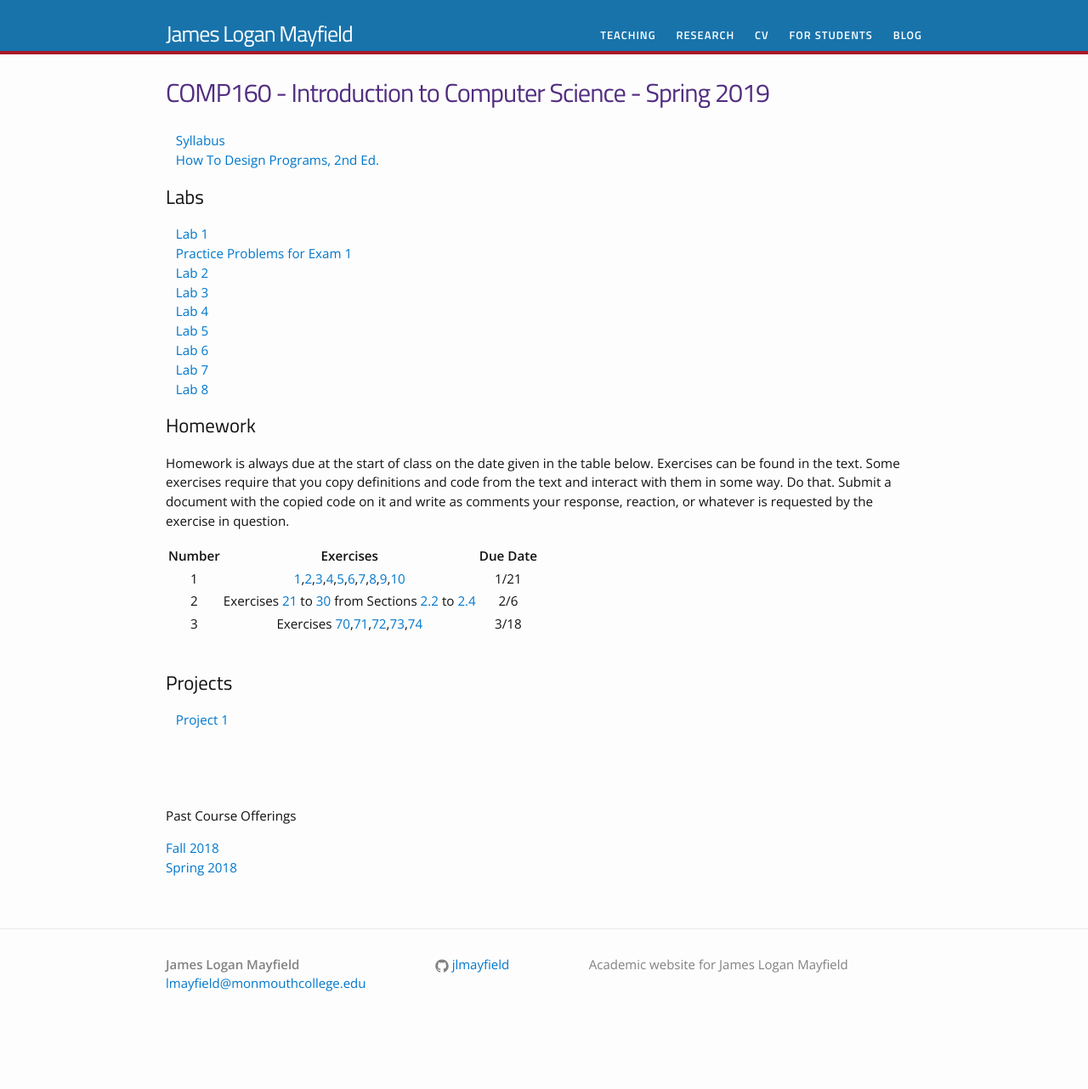
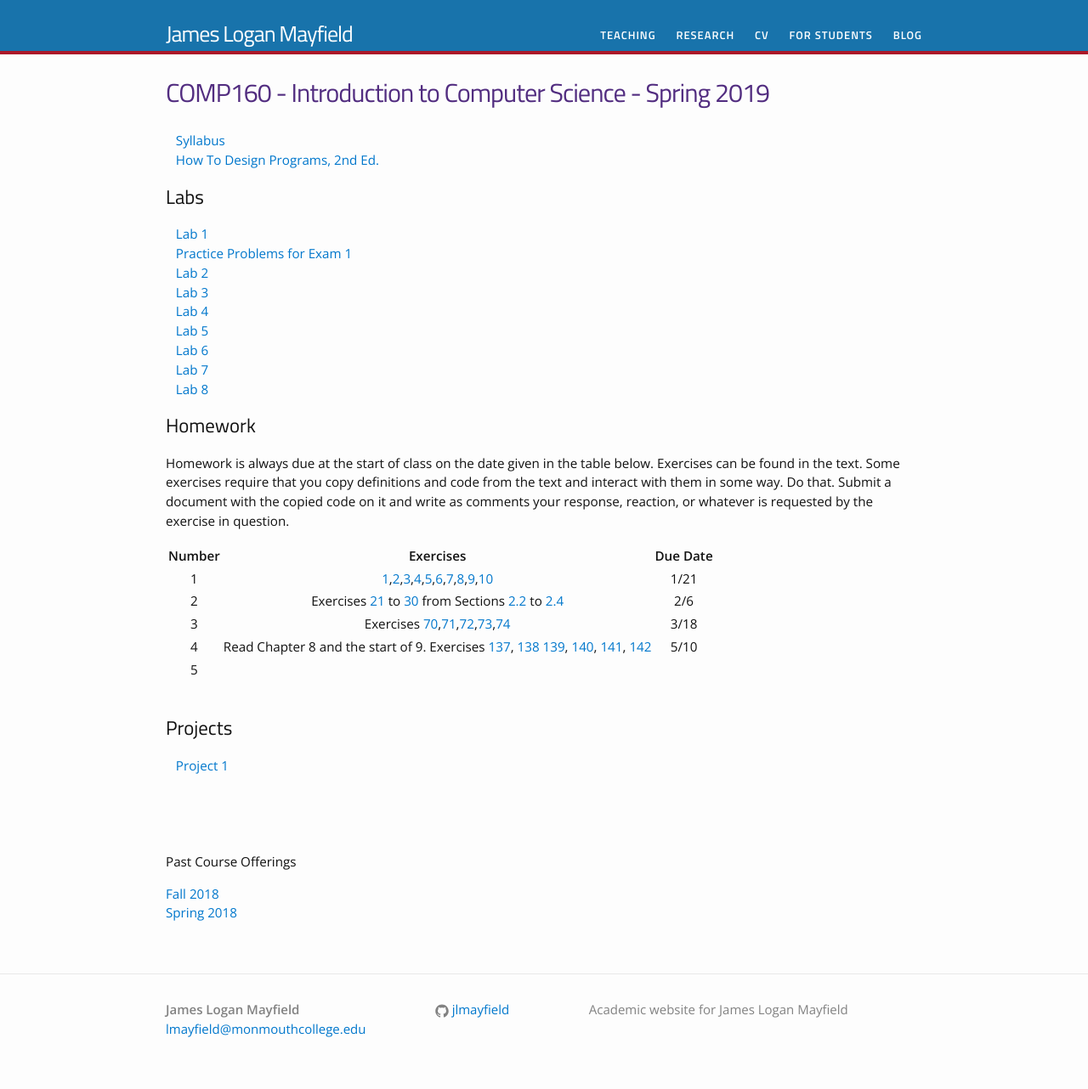
Before and after one commit to jlmayfield/jlmayfield.github.io, a Jekyll site: the page built from teaching/comp160.md, in a window 1280 px wide. Shown: the whole page at 85% size. Built offline with Jekyll 4.4.1, drawn with Linux system fonts in a browser that asks for light colours; before the commit the page ends 1229 px from its top, so only the background shows below that.

Commit message:
sp19. c160. added homework 4

```diff
--- a/teaching/comp160.md
+++ b/teaching/comp160.md
@@ -33,12 +33,8 @@
 |    1    |  [1](https://htdp.org/2018-01-06/Book/part_one.html#%28counter._%28exercise._arith-n%29%29),[2](https://htdp.org/2018-01-06/Book/part_one.html#%28counter._%28exercise._arith-s0%29%29),[3](https://htdp.org/2018-01-06/Book/part_one.html#%28counter._%28exercise._arith-s1%29%29),[4](https://htdp.org/2018-01-06/Book/part_one.html#%28counter._%28exercise._arith-s2%29%29),[5](https://htdp.org/2018-01-06/Book/part_one.html#%28counter._%28exercise._arith-i2%29%29),[6](https://htdp.org/2018-01-06/Book/part_one.html#%28counter._%28exercise._arith-i1%29%29),[7](https://htdp.org/2018-01-06/Book/part_one.html#%28counter._%28exercise._arith-b1%29%29),[8](https://htdp.org/2018-01-06/Book/part_one.html#%28counter._%28exercise._arith-b2%29%29  ),[9](https://htdp.org/2018-01-06/Book/part_one.html#%28counter._%28exercise._arith-p1%29%29),[10](https://htdp.org/2018-01-06/Book/part_one.html#%28counter._%28exercise._arith-p2%29%29) |  1/21   |
 | 2 | Exercises [21](https://htdp.org/2018-01-06/Book/part_one.html#%28counter._%28exercise._ex~3astepper1%29%29) to [30](https://htdp.org/2018-01-06/Book/part_one.html#%28counter._%28exercise._constant1%29%29) from Sections [2.2](https://htdp.org/2018-01-06/Book/part_one.html#%28part._sec~3acomputing%29) to [2.4](https://htdp.org/2018-01-06/Book/part_one.html#%28part._sec~3aglobal%29)| 2/6 |
 | 3 | Exercises [70](https://htdp.org/2018-01-06/Book/part_one.html#%28counter._%28exercise._ex~3acompute-struct1%29%29),[71](https://htdp.org/2018-01-06/Book/part_one.html#%28counter._%28exercise._ex~3acompute-struct2%29%29),[72](https://htdp.org/2018-01-06/Book/part_one.html#%28counter._%28exercise._struct6%29%29),[73](https://htdp.org/2018-01-06/Book/part_one.html#%28counter._%28exercise._ex~3aupdater1%29%29),[74](https://htdp.org/2018-01-06/Book/part_one.html#%28counter._%28exercise._ex~3arun-mouse-program%29%29) | 3/18 |
-
-<!---
-| 3 | Read [Section 4.7](https://htdp.org/2018-01-06/Book/part_one.html#%28part._sec~3aworlds-more%29). Do Exercises [59](https://htdp.org/2018-01-06/Book/part_one.html#%28counter._%28exercise._cond11%29%29) to [62](https://htdp.org/2018-01-06/Book/part_one.html#%28counter._%28exercise._cond12%29%29)  | 10/22 |
-| 4 | [Exercise 108](https://htdp.org/2018-01-06/Book/part_one.html#%28counter._%28exercise._pedestrian%29%29) | 11/12 |
-| 5 | [Read 8.2](https://htdp.org/2018-01-06/Book/part_two.html#%28part._sec~3alists-cons%29). Do [139](https://htdp.org/2018-01-06/Book/part_two.html#%28counter._%28exercise._list-sum2%29%29), [140](https://htdp.org/2018-01-06/Book/part_two.html#%28counter._%28exercise._list-and%29%29), [141](https://htdp.org/2018-01-06/Book/part_two.html#%28counter._%28exercise._list-string%29%29), [142](https://htdp.org/2018-01-06/Book/part_two.html#%28counter._%28exercise._ex~3alist-image%29%29) | 11/20 |
---->
+| 4 | Read Chapter 8 and the start of 9. Exercises [137](https://htdp.org/2019-02-24/part_two.html#%28counter._%28exercise._list0%29%29), [138](https://htdp.org/2019-02-24/part_two.html#%28counter._%28exercise._list0%29%29) [139](https://htdp.org/2018-01-06/Book/part_two.html#%28counter._%28exercise._list-sum2%29%29), [140](https://htdp.org/2018-01-06/Book/part_two.html#%28counter._%28exercise._list-and%29%29), [141](https://htdp.org/2018-01-06/Book/part_two.html#%28counter._%28exercise._list-string%29%29), [142](https://htdp.org/2018-01-06/Book/part_two.html#%28counter._%28exercise._ex~3alist-image%29%29) | 5/10 |
+| 5 | | |
 
 &nbsp;
 
```
